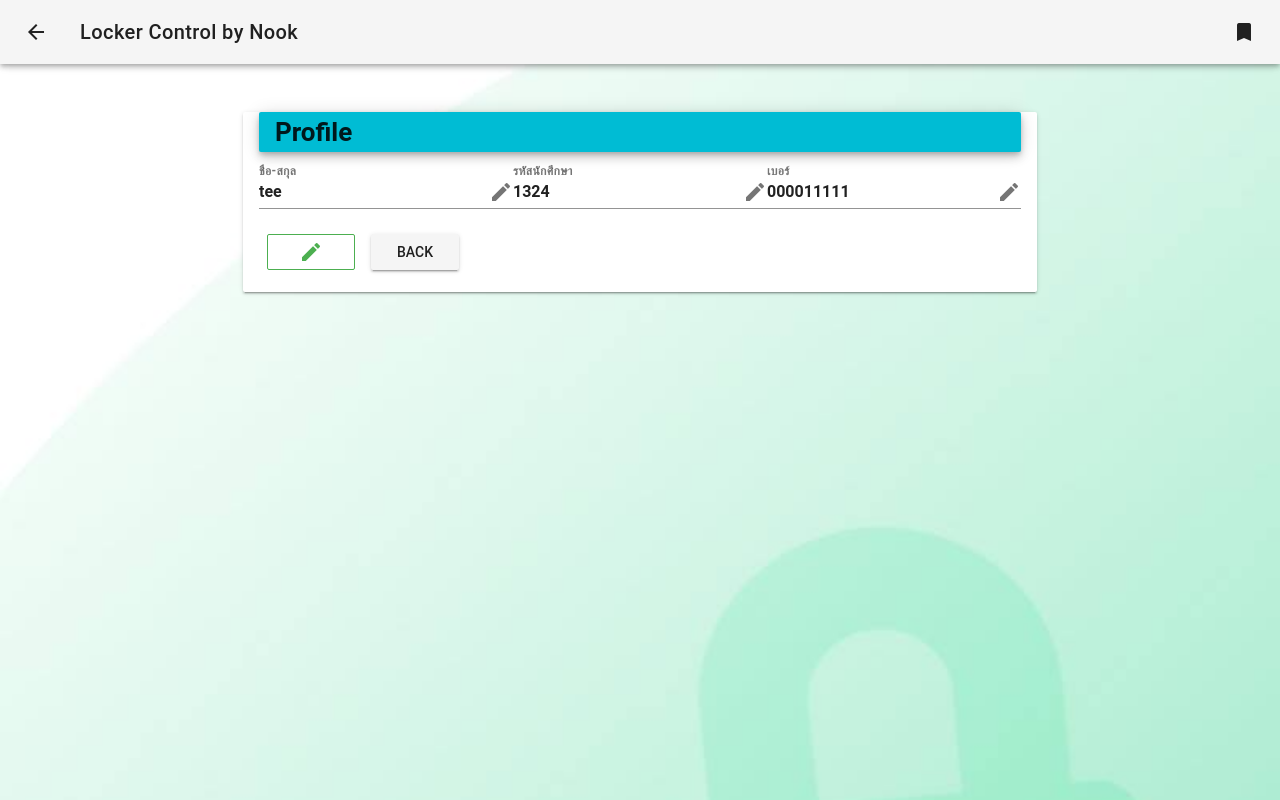
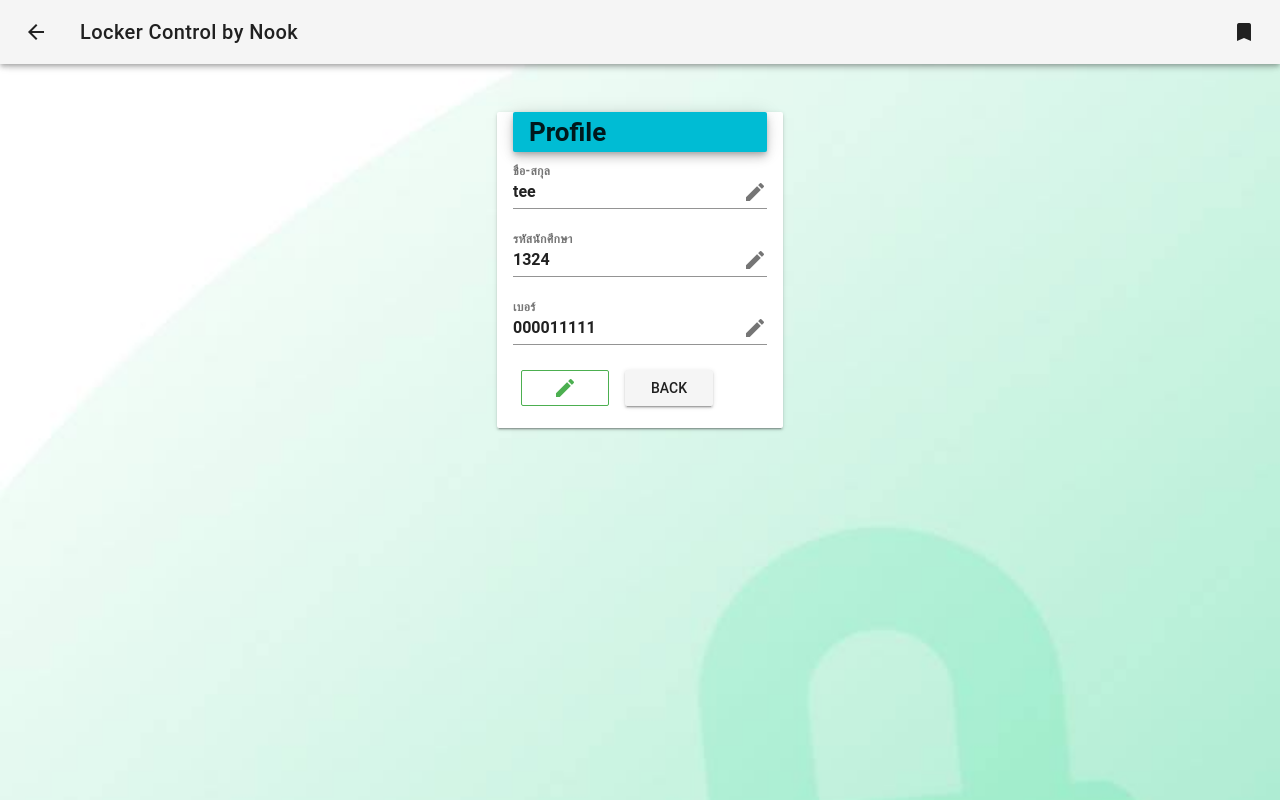
Before and after one commit to nook3920/locker, a Vue app: page /#/profile in a window 1280 px wide. Built offline with nearby package versions, Linux system fonts and the light colour scheme.

Commit message:
edit profile flex

```diff
--- a/src/views/Profile.vue
+++ b/src/views/Profile.vue
@@ -13,9 +13,12 @@
       </v-sheet>
       <v-card-text class="pt-2 text-xs-left title font-weight-bold">
         <v-layout row wrap justify-center>
-          <v-text-field :readonly="!editMode" label="ชื่อ-สกุล" v-model="name" append-icon="edit"></v-text-field>
-          <v-text-field :readonly="!editMode" label="รหัสนักศึกษา" v-model="studentId" append-icon="edit"></v-text-field>
-          <v-text-field :readonly="!editMode" label="เบอร์" v-model="tel" append-icon="edit"></v-text-field>
+          <v-flex xs12 sm12>
+
+            <v-text-field :readonly="!editMode" label="ชื่อ-สกุล" v-model="name" append-icon="edit"></v-text-field>
+            <v-text-field :readonly="!editMode" label="รหัสนักศึกษา" v-model="studentId" append-icon="edit"></v-text-field>
+            <v-text-field :readonly="!editMode" label="เบอร์" v-model="tel" append-icon="edit"></v-text-field>
+          </v-flex>
         </v-layout>
         <v-btn v-if="!editMode" outline @click="editMode = !editMode" color="green"><v-icon>edit</v-icon></v-btn>
         <v-btn v-else outline @click="editMode = !editMode"  color="green"><v-icon>save</v-icon></v-btn>
```
